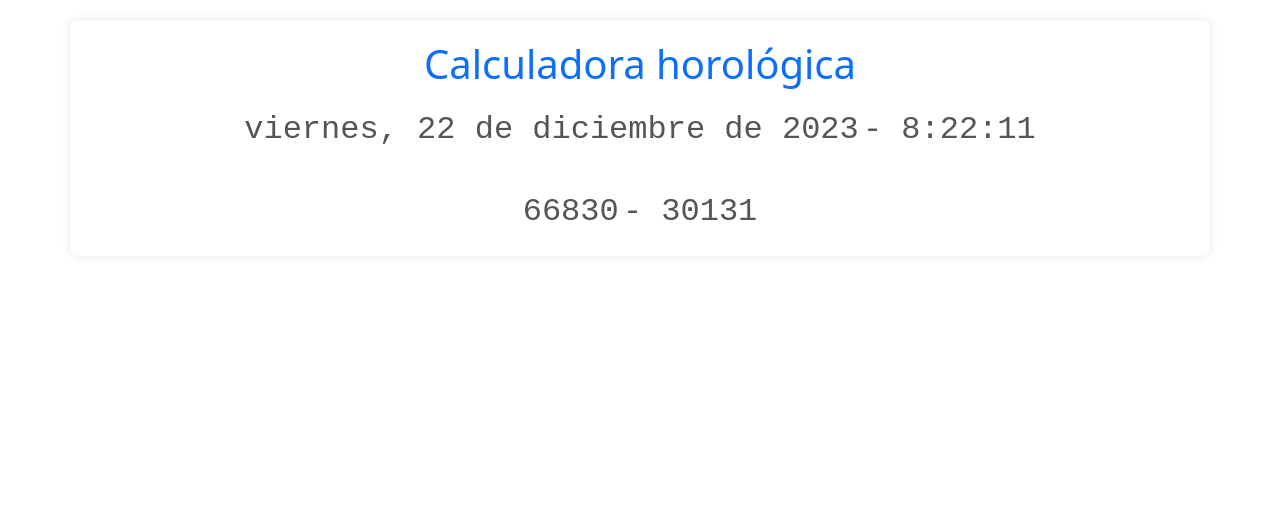
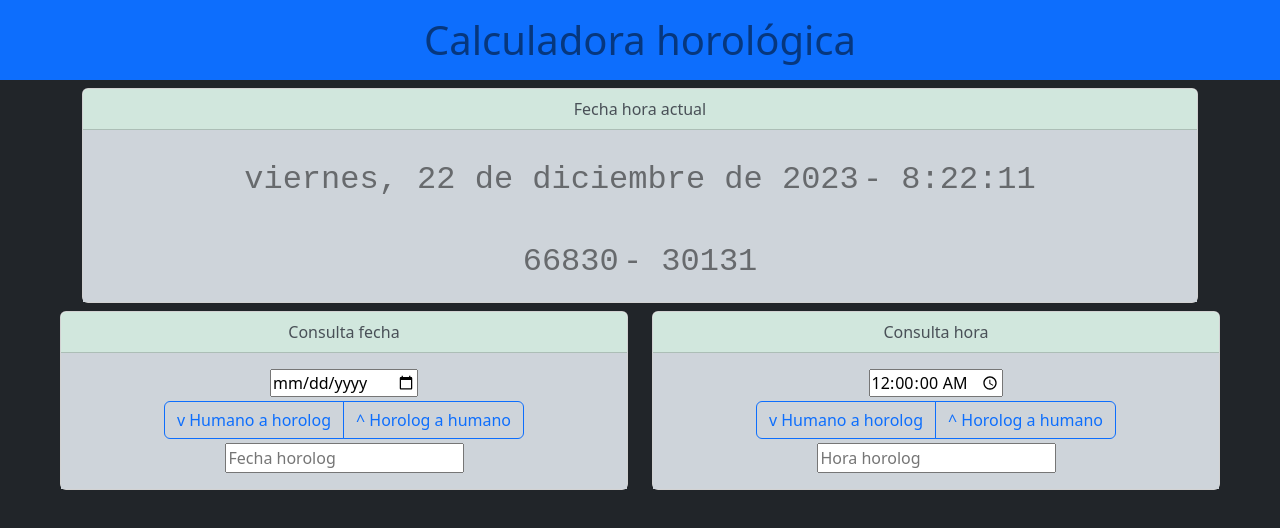
Before and after one commit to arturopor/calculadora-horologica, a plain HTML site: page index.html in a window 1280 px wide. Drawn offline with nearby package versions, Linux system fonts and the light colour scheme.

Commit message:
Metiendo algo de estilos y los campos para convertir valores.

```diff
--- a/app.js
+++ b/app.js
@@ -1,9 +1,9 @@
 document.addEventListener('DOMContentLoaded', function () {
     function actualizarFechaYHora() {
-        const fechaElemento = document.getElementById('fecha');
-        const horaElemento = document.getElementById('hora');
-        const fechaHorologElemento = document.getElementById('fechaHorolog');
-        const horaHorologElemento = document.getElementById('horaHorolog');
+        const fechaElemento = document.getElementById('fechaActualHumano');
+        const horaElemento = document.getElementById('horaActualHumano');
+        const fechaHorologElemento = document.getElementById('fechaActualHorolog');
+        const horaHorologElemento = document.getElementById('horaActualHorolog');
 
         const ahora = new Date();
 
--- a/index.html
+++ b/index.html
@@ -1,5 +1,5 @@
 <!DOCTYPE html>
-<html lang="en">
+<html lang="es">
 <head>
     <meta charset="UTF-8">
     <meta name="viewport" content="width=device-width, initial-scale=1.0">
@@ -8,16 +8,59 @@
     <link href="https://cdn.jsdelivr.net/npm/bootstrap@5.3.2/dist/css/bootstrap.min.css" rel="stylesheet" integrity="sha384-T3c6CoIi6uLrA9TneNEoa7RxnatzjcDSCmG1MXxSR1GAsXEV/Dwwykc2MPK8M2HN" crossorigin="anonymous">
 
 </head>
-<body>
-    <div class="container">
-        <h1 class="text-primary">Calculadora horológica</h1>
-        <div id="fecha"></div>
-        <div id="hora"></div>
-        <br><br>
-        <div id="fechaHorolog"></div>
-        <div id="horaHorolog"></div>
+<body class="bg-dark text-white text-center">
+    <h1 class="text-center text-bg-primary p-3 text-black-50">Calculadora horológica</h1>
+
+    <div class="container align-content-md-center">
+        <div class="card">
+            <div class="card-header bg-success-subtle text-dark-emphasis">
+                Fecha hora actual
+            </div>
+            <div class="card-body bg-dark-subtle">
+                <div id="fechaActualHumano" class="text-black-50"></div>
+                <div id="horaActualHumano" class="text-black-50"></div>
+                <br><br>
+                <div id="fechaActualHorolog" class="text-black-50"></div>
+                <div id="horaActualHorolog" class="text-black-50"></div>
+            </div>
+        </div>
     </div>
-
+    <div class="row mt-2 mx-5">
+        <div class="col-sm-6 mb-3 mb-sm-0">
+        <div class="card">
+            <div class="card-header bg-success-subtle text-dark-emphasis">
+                Consulta fecha
+            </div>
+            <div class="card-body bg-dark-subtle">
+                <input lang="es" type="date" placeholder="Fecha humano">
+                <br>
+                <div class="btn-group m-1" role="group" aria-label="Conversión fecha">
+                    <button type="button" class="btn btn-outline-primary">v Humano a horolog</button>
+                    <button type="button" class="btn btn-outline-primary">^ Horolog a humano</button>
+                </div>
+                <br>
+                <input type="text" placeholder="Fecha horolog">
+            </div>
+        </div>
+    </div>
+    <div class="col-sm-6">
+        <div class="card">
+            <div class="card-header bg-success-subtle text-dark-emphasis">
+                Consulta hora
+            </div>
+            <div class="card-body bg-dark-subtle">
+                <input lang="es" value="00:00:00" type="time" step="1">
+                <br>
+                <div class="btn-group m-1" role="group" aria-label="Conversión hora">
+                    <button type="button" class="btn btn-outline-primary">v Humano a horolog</button>
+                    <button type="button" class="btn btn-outline-primary">^ Horolog a humano</button>
+                </div>
+                <br>
+                <input type="text" placeholder="Hora horolog">
+            </div>
+        </div>
+    </div>
+    </div>
     <script src="app.js" charset="utf-8"></script>
 </body>
 </html>
--- a/styles.css
+++ b/styles.css
@@ -1,10 +1,10 @@
-body {
+/* body {
     font-family: 'Arial', sans-serif;
     background-color: #f4f4f4;
     margin: 0;
-    padding: 0; /* Elimina cualquier relleno por defecto del cuerpo */
+    padding: 0;
     display: flex;
-    flex-direction: column; /* Alinea los elementos hijos en columna */
+    flex-direction: column;
     align-items: center;
     min-height: 100vh;
 }
@@ -15,14 +15,10 @@ body {
     background-color: #fff;
     border-radius: 8px;
     box-shadow: 0 0 10px rgba(0, 0, 0, 0.1);
-    margin-top: 20px; /* Ajusta el espacio superior según sea necesario */
-}
+    margin-top: 20px;
+} */
 
-h1 {
-    color: #333;
-}
-
-#fecha, #hora, #fechaHorolog, #horaHorolog {
+#fechaActualHumano, #horaActualHumano, #fechaActualHorolog, #horaActualHorolog {
     font-family: 'Courier New', Courier, monospace;
     font-size: 2rem;
     margin-top: 10px;
@@ -30,6 +26,6 @@ h1 {
     display: inline-block; /* Para que estén en la misma línea */
 }
 
-#hora::before, #horaHorolog::before {
+#horaActualHumano::before, #horaActualHorolog::before {
     content: " - "; /* Agrega un guión antes del campo de la hora */
 }
```
